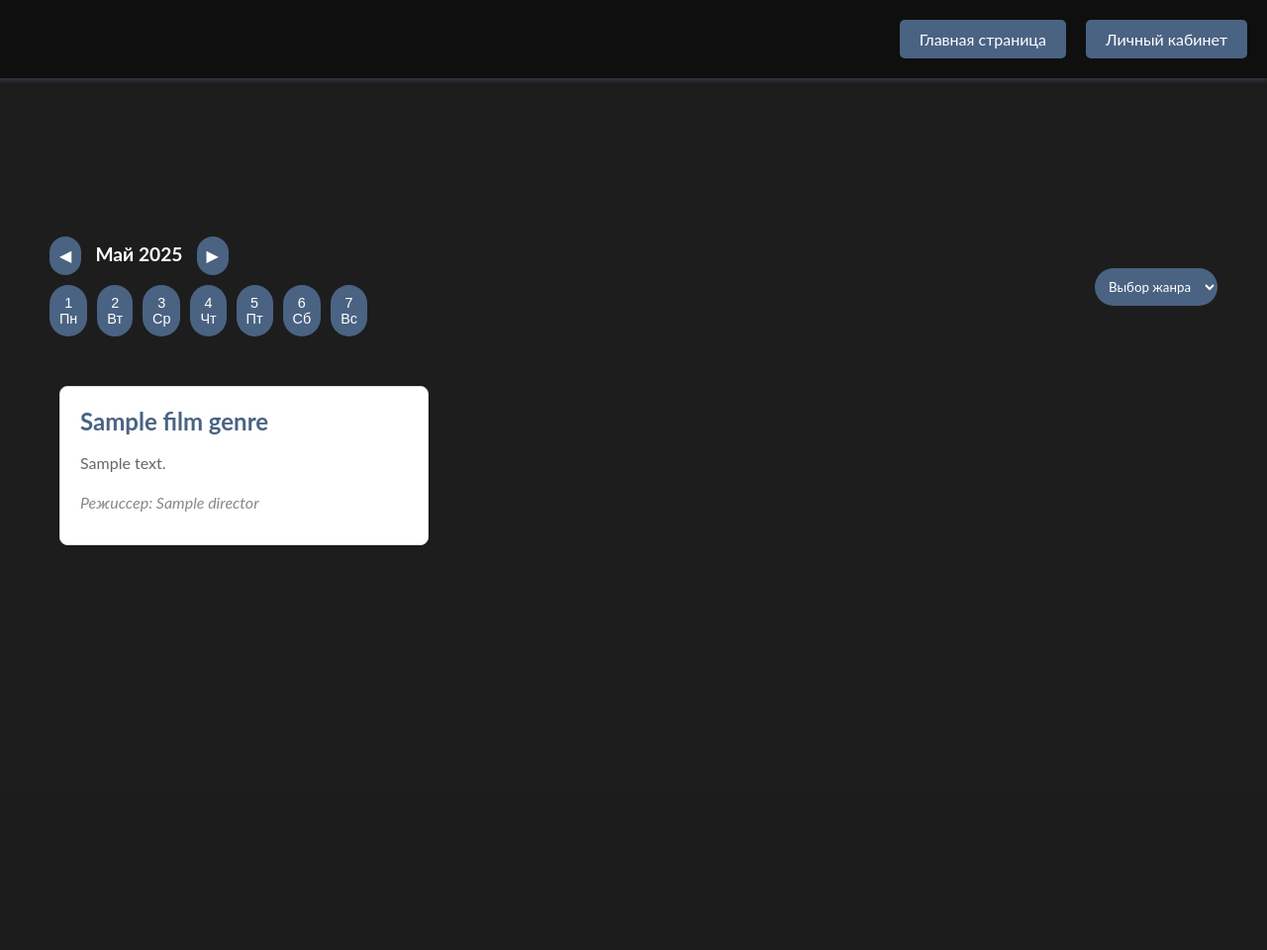
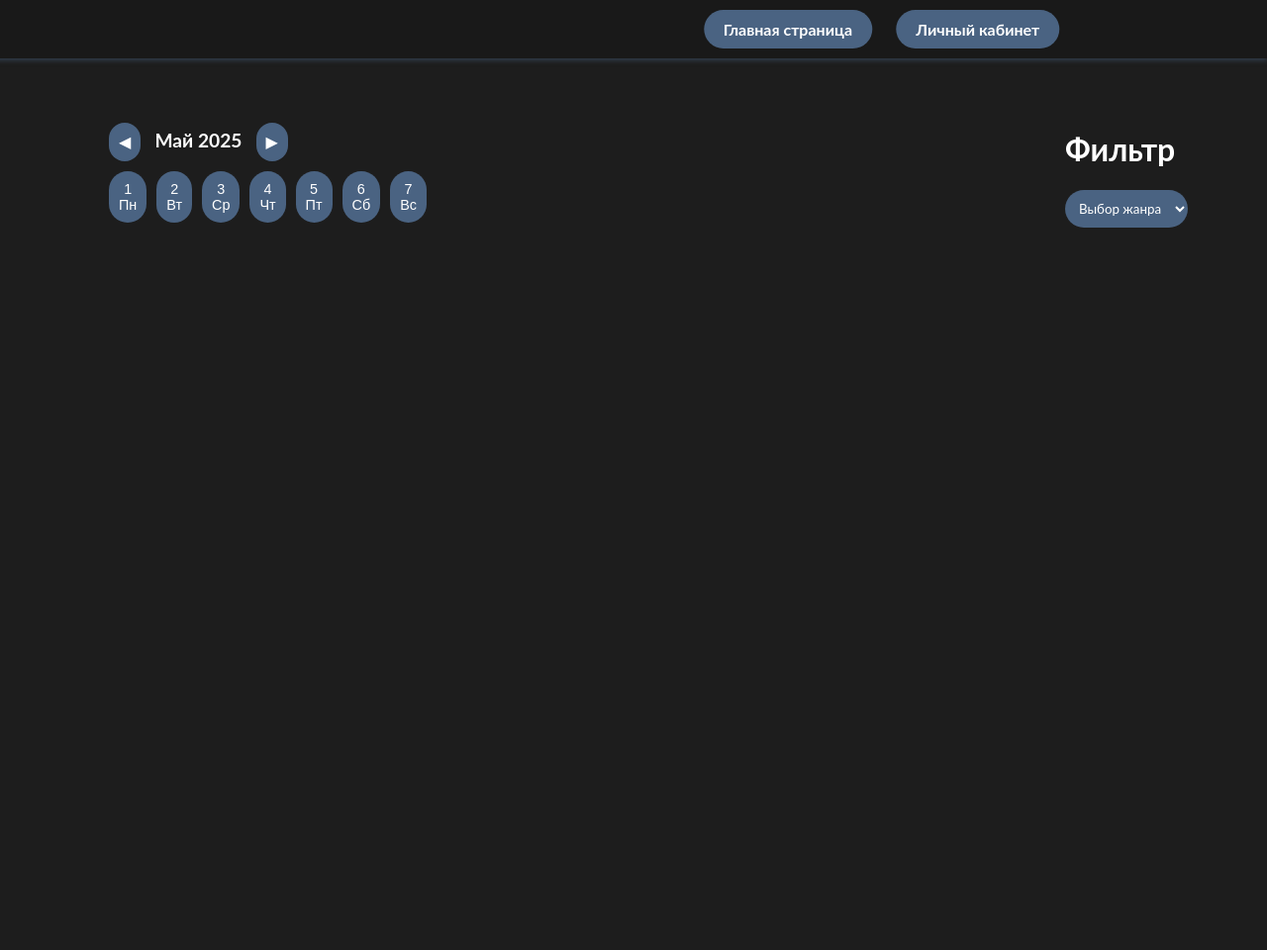
Before and after one commit to curiuwu/db_project, a Flask app: page /all_films in a window 1280 px wide. Shown: the whole page at 99% size. Before the commit the page ends 551 px from the top, so only its background shows below. Run offline with Flask 3, Linux system fonts and the light colour scheme; a database or web service that is not in the repository returns one stand-in record (values such as "Sample title"); some libraries are stand-ins or nearby versions.

Commit message:
Add styles and positioning for filter and header elements

```diff
--- a/app/routes/all_films.py
+++ b/app/routes/all_films.py
@@ -1,5 +1,5 @@
 from flask import Blueprint, render_template, request
-from app.db import get_db_connetction
+#from app.db import get_db_connetction
 
 
 
@@ -7,34 +7,34 @@ all_films_bp = Blueprint('all_films', __name__)
 
 @all_films_bp.route('/all_films')
 def all_films():
-    genre = request.args.get('genre')
+    #genre = request.args.get('genre')
 
-    connection = get_db_connetction()
-    cur = connection.cursor()
+    #connection = get_db_connetction()
+    #cur = connection.cursor()
     #TODO  сделать фильтрв рабочими
-    base_query = """select DISTINCT ON (films.film_id) films.title, films.description, genres.genre_name, films.release_date, films.poster_link FROM film_genre
-    JOIN genres ON film_genre.genre_id = genres.genre_id
-    JOIN films ON film_genre.film_id = films.film_id"""
-    conditions = []
-    params = []
+    #base_query = """select DISTINCT ON (films.film_id) films.title, films.description, genres.genre_name, films.release_date, films.poster_link FROM film_genre
+    #JOIN genres ON film_genre.genre_id = genres.genre_id
+    #JOIN films ON film_genre.film_id = films.film_id"""
+    #conditions = []
+   # params = []
 
-    if genre:
-        conditions.append("genre_name = %s")
-        params.append(genre)
+    #if genre:
+    #    conditions.append("genre_name = %s")
+     #   params.append(genre)
 
 
-    if conditions:
-        query = f"{base_query} WHERE " + " AND ".join(conditions)
-    else:
-        query = base_query
+    #if conditions:
+    #    query = f"{base_query} WHERE " + " AND ".join(conditions)
+    #else:
+    #    query = base_query
 
-    cur.execute(query, params)
-    films = cur.fetchall()
+    #cur.execute(query, params)
+    #films = cur.fetchall()
 
-    #TODO исправить отображение режисёров
-    cur.execute("""select directors.first_name, directors.second_name from films
-                join directors on films.director_id = directors.director_id""")
-    director = cur.fetchall()
-    cur.close()
-    connection.close()
-    return render_template('all_films.html', films=films, director = director)
+   # #TODO исправить отображение режисёров
+    #cur.execute("""select directors.first_name, directors.second_name from films
+   #             join directors on films.director_id = directors.director_id""")
+   # director = cur.fetchall()
+   # cur.close()
+   # connection.close()
+    return render_template('all_films.html')#, films=films, director = director)
--- a/app/static/css/all_films.css
+++ b/app/static/css/all_films.css
@@ -1,3 +1,10 @@
+body {
+    display: block;
+    flex-direction: column;
+    align-items: center;
+    margin: 80px;
+}
+
 .films-container {
     display: grid;
     grid-template-columns: repeat(auto-fill, minmax(300px, 1fr));
@@ -129,3 +136,26 @@
 .date-filter .day-button-group .day-button.active {
     pointer-events: none;
 }
+
+.date-card {
+    display: block;
+    flex-direction: column;
+    align-items: center;
+    justify-content: space-between;
+    position: relative;
+    margin-top: 20px;
+}
+
+.main-page-link, .personal-account-link {
+    font-weight: bold; /* Делаем текст жирным для ссылок в header */
+}
+
+.filter-card {
+    display: flex; /* Располагаем элементы в строку */
+    flex-direction: row-reverse; /* Устанавливаем направление строки */
+    justify-content: flex-end; /* Выравниваем элементы слева направо */
+    align-items: center; /* Выравниваем элементы по центру по вертикали */
+    gap: 15px; /* Добавляем расстояние между элементами */
+    margin-top: 10px; /* Отступ сверху для размещения под кнопками из header */
+    padding: 10px; /* Внутренний отступ для контейнера */
+}
--- a/app/static/css/login.css
+++ b/app/static/css/login.css
@@ -50,6 +50,7 @@
     border-radius: 30px;                /* Сильно скругленные углы */
     cursor: pointer;                    /* Курсор-указатель */
     transition: background 0.2s;        /* Плавное изменение фона */
+    box-shadow: 0px 0px 16px 16px rgba(237, 200, 122, 0.22);
 }
 
 /* Отключенная кнопка входа */
--- a/app/static/css/style.css
+++ b/app/static/css/style.css
@@ -30,7 +30,7 @@ a {
 
 /* Стили для шапки сайта */
 .header {
-    background-color: #0F0F0F;            /* Тёмный фон */
+    background-color: #191919;            /* Тёмный фон */
     position: fixed;
     top: 0;
     right: 0;
@@ -43,6 +43,7 @@ a {
     align-items: center;
     box-shadow: 0 2px 5px rgba(74, 99, 130, 0.5); /* Add subtle shadow */
     margin-bottom: 0; /* Убираем отступ снизу */
+    z-index: 9999; /* Устанавливаем высокий z-index, чтобы header был выше всего остального */
 }
 
 .header a {
@@ -68,6 +69,7 @@ a {
     padding: 20px;                        /* Внутренний отступ */
     margin: 20px;                       /* Вертикальные отступы */
     transform: scale(1.5);
+    box-shadow: 0px 0px 16px 16px rgba(237, 200, 122, 0.22);
 }
 
 /* Стили для карточки с лозунгом */
@@ -81,7 +83,7 @@ a {
     color: white;                         /* Белый текст */
     font-family: 'Lato', sans-serif;      /* Шрифт Lato */
     border: none;                         /* Без рамки */
-    border-radius: 5px;                   /* Скругление углов */
+    border-radius: 30px;                   /* Скругление углов */
     padding: 10px 20px;                   /* Внутренний отступ */
     cursor: pointer;                      /* Курсор-рука */
     transition: background-color 0.3s ease; /* Плавное изменение цвета */
@@ -115,3 +117,7 @@ input::placeholder, textarea::placeholder {
     text-align: center;
     margin-bottom: 20px;
 }
+/* Стили для обертки кнопок */
+.button-wrapper {
+    transform: translateX(-50%); /* Центрируем относительно правого края */
+}
--- a/app/templates/all_films.html
+++ b/app/templates/all_films.html
@@ -8,8 +8,10 @@
 </head>
 <body>
     <header class="header">
-        <a href="{{ url_for('main.main_page') }}" class="main-page-link button">Главная страница</a>
-        <a href="{{ url_for('user_cabinet.personal_account') }}" class="personal-account-link button">Личный кабинет</a>
+        <div class="button-wrapper">
+            <a href="{{ url_for('main.main_page') }}" class="main-page-link button">Главная страница</a>
+            <a href="{{ url_for('user_cabinet.personal_account') }}" class="personal-account-link button">Личный кабинет</a>
+        </div>
     </header>
     <div class="container">
         <div class="date-filter">
@@ -30,7 +32,8 @@
 
             <div class="filter-card">
                 <form action="{{ url_for('all_films.all_films') }}" method="get" class="filter-form" name="genre">
-                  <select name="genre" id="genre">
+                    <label for="genre"><h1>Фильтр</h1></label>
+                    <select name="genre" id="genre">
                     <option value="">Выбор жанра</option>
                     <option value="комедия">Комедия</option>
                     <option value="драма">Драма</option>
--- a/app/templates/main.html
+++ b/app/templates/main.html
@@ -8,8 +8,10 @@
 </head>
 <body>
     <header class="header">
-        <a href="{{ url_for('all_films.all_films') }}" class="films-link button">Все фильмы</a>
-        <a href="{{ url_for('user_cabinet.personal_account') }}" class="personal-account-link button">Личный кабинет</a>
+        <div class="button-wrapper">
+            <a href="{{ url_for('all_films.all_films') }}" class="films-link button">Все фильмы</a>
+            <a href="{{ url_for('user_cabinet.personal_account') }}" class="personal-account-link button">Личный кабинет</a>
+        </div>
     </header>
     <div class="container"></div>
         <div class="slogan-card">
```
Also changed, not shown: app/static/css/main.css (+33 -10 lines).
